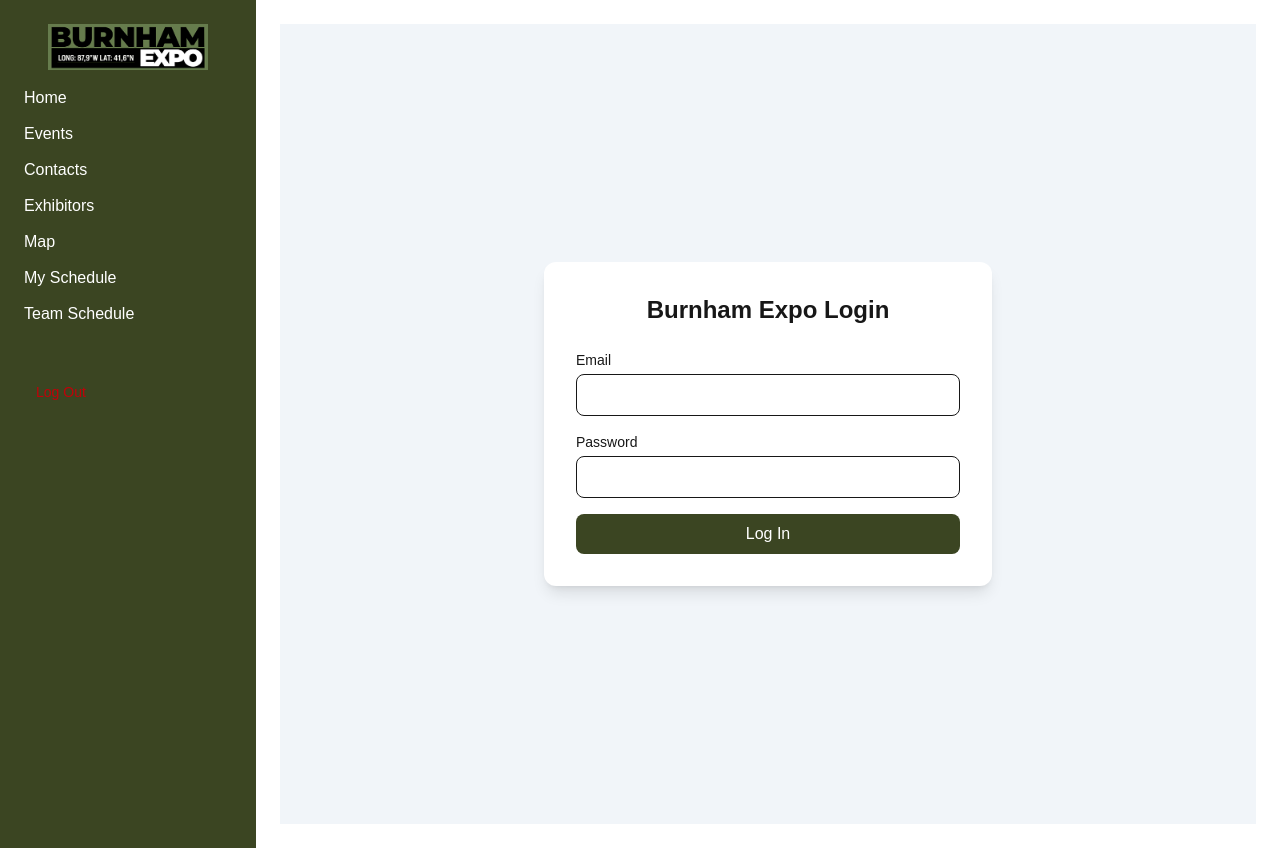
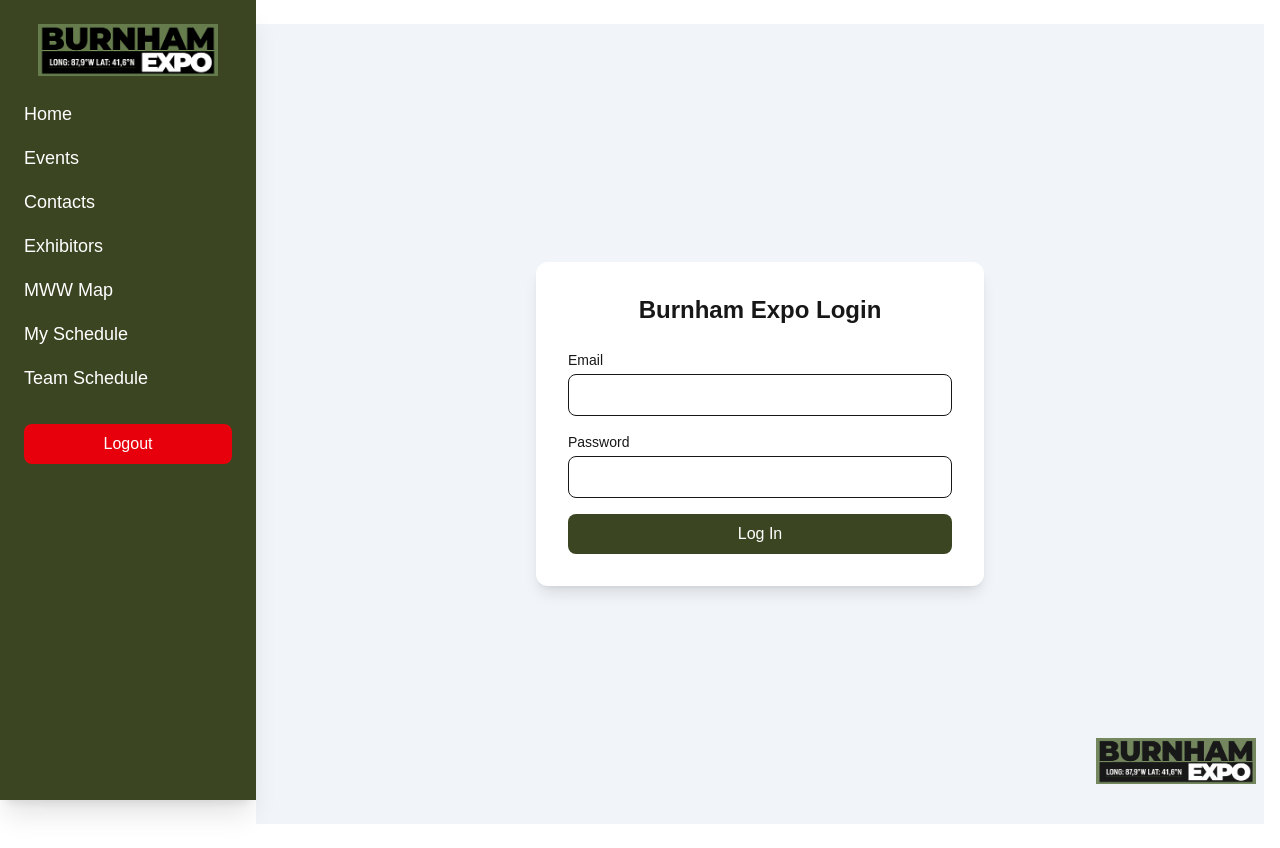
Before and after one commit to dreamst81/burnham-expo, a Next.js app: page /login in a window 1280 px wide. After the commit the page ends 824 px from the top, so only its background shows below. Built offline with nearby package versions, Linux system fonts and the light colour scheme; no server answers.

Commit message:
layout changes

```diff
--- a/src/app/layout.tsx
+++ b/src/app/layout.tsx
@@ -1,21 +1,49 @@
 import "./globals.css";
 import Sidebar from "@/components/Sidebar";
+import Image from "next/image";
 
 export const metadata = {
   title: "Burnham Expo",
-  description: "Event Intelligence Dashboard",
+  description: "Event intelligence for Modern Warfare Week",
 };
 
-export default function RootLayout({
-  children,
-}: {
-  children: React.ReactNode;
-}) {
+export default function RootLayout({ children }: { children: React.ReactNode }) {
   return (
     <html lang="en">
-      <body className="flex min-h-screen bg-[#f9fafb] text-gray-800">
+      <body className="flex bg-[#fafafa]">
         <Sidebar />
-        <main className="flex-1 p-6">{children}</main>
+
+        {/* MAIN CONTENT AREA */}
+        <main className="flex-1 min-h-screen relative pt-14 lg:pt-6 lg:pl-64 px-4">
+
+          {/* 🔥 Burnham Logo (Top Right Global Header) */}
+          <div className="hidden lg:block fixed bottom-4 right-6 z-20">
+            <a href="/">
+              <Image
+                src="/burnham-expo-logo.jpg"
+                alt="Burnham Expo Logo"
+                width={160}
+                height={50}
+                className="object-contain opacity-90 hover:opacity-100 transition"
+              />
+            </a>
+          </div>
+
+          {/* 🔥 Mobile header logo (inside the drawer header area) */}
+          <div className="lg:hidden flex justify-end pr-3 pb-2 fixed bottom-4 right-6 z-20">
+            <a href="/">
+              <Image
+                src="/burnham-expo-logo.jpg"
+                alt="Burnham Expo Logo"
+                width={110}
+                height={40}
+                className="object-contain opacity-90 hover:opacity-100 transition"
+              />
+            </a>
+          </div>
+
+          {children}
+        </main>
       </body>
     </html>
   );
--- a/src/app/team-schedule/page.tsx
+++ b/src/app/team-schedule/page.tsx
@@ -1,10 +1,15 @@
 "use client";
 
 import { useEffect, useState } from "react";
+import { supabase } from "@/lib/supabaseClient";
 import { useRouter } from "next/navigation";
-import { supabase } from "@/lib/supabaseClient";
 
 const MWW_TRADE_SHOW_ID = "341ac0f3-82e0-484a-9809-ff512d6722a4";
+
+type Profile = {
+  user_id: string;
+  full_name: string | null;
+};
 
 type TeamScheduleItem = {
   id: string;
@@ -14,43 +19,75 @@
   start_time: string;
   end_time: string | null;
   note: string | null;
+  exhibitors: { name: string }[] | null;
 };
 
 export default function TeamSchedulePage() {
   const router = useRouter();
+
+  const [loading, setLoading] = useState(true);
   const [itemsByUser, setItemsByUser] = useState<
     Record<string, TeamScheduleItem[]>
   >({});
-  const [loading, setLoading] = useState(true);
+  const [profiles, setProfiles] = useState<Record<string, Profile>>({});
 
   useEffect(() => {
     async function load() {
+      // 1) USER CHECK
       const { data: authData } = await supabase.auth.getUser();
       if (!authData?.user) {
         router.push("/login");
         return;
       }
 
-      const { data, error } = await supabase
+      // 2) LOAD ALL SCHEDULE ITEMS (NO JOIN)
+      const { data: schedules, error: schedErr } = await supabase
         .from("expo_schedules")
-        .select("id,user_id,title,location,start_time,end_time,note")
+        .select(
+          `
+          id,
+          user_id,
+          title,
+          location,
+          start_time,
+          end_time,
+          note,
+          exhibitors(name)
+        `
+        )
         .eq("trade_show_id", MWW_TRADE_SHOW_ID)
-        .order("start_time", { ascending: true });
+        .order("start_time");
 
-      if (error) {
-        console.error(error);
+      if (schedErr) {
+        console.error(schedErr);
         setLoading(false);
         return;
       }
 
       const grouped: Record<string, TeamScheduleItem[]> = {};
-      (data || []).forEach((row) => {
-        const r = row as TeamScheduleItem;
-        if (!grouped[r.user_id]) grouped[r.user_id] = [];
-        grouped[r.user_id].push(r);
+      (schedules || []).forEach((row) => {
+        if (!grouped[row.user_id]) grouped[row.user_id] = [];
+        grouped[row.user_id].push(row as TeamScheduleItem);
       });
 
       setItemsByUser(grouped);
+
+      // 3) LOAD ALL PROFILES SEPARATELY
+      const { data: profileRows, error: profileErr } = await supabase
+        .from("profiles")
+        .select("user_id, full_name");
+
+      if (profileErr) {
+        console.error(profileErr);
+      }
+
+      const profileMap: Record<string, Profile> = {};
+      (profileRows || []).forEach((p: Profile) => {
+        profileMap[p.user_id] = p;
+      });
+
+      setProfiles(profileMap);
+
       setLoading(false);
     }
 
@@ -64,70 +101,135 @@
   const userIds = Object.keys(itemsByUser);
 
   return (
-    <div className="space-y-8 max-w-5xl">
+    <div className="max-w-6xl space-y-8">
       <h1 className="text-3xl font-bold">Team Schedule</h1>
       <p className="text-gray-600 text-sm">
-        Everyone&apos;s plan for Modern Warfare Week. Use this to coordinate who is
-        where and when.
+        Everyone’s Modern Warfare Week plan — clean, color-coded, and reliable.
       </p>
 
-      {userIds.length === 0 ? (
-        <p className="text-gray-500 text-sm">
-          No schedule entries yet. Once you and the team start adding items,
-          they&apos;ll show up here.
-        </p>
-      ) : (
-        <div className="grid md:grid-cols-2 gap-6">
-          {userIds.map((uid) => {
-            const items = itemsByUser[uid].slice().sort((a, b) =>
-              new Date(a.start_time).getTime() -
-              new Date(b.start_time).getTime()
+      <div className="grid md:grid-cols-2 xl:grid-cols-3 gap-6">
+        {userIds.map((uid, idx) => {
+          const colors = [
+            {
+              border: "border-emerald-700",
+              bg: "bg-emerald-50",
+              tagBg: "bg-emerald-700",
+            },
+            {
+              border: "border-sky-700",
+              bg: "bg-sky-50",
+              tagBg: "bg-sky-700",
+            },
+            {
+              border: "border-amber-700",
+              bg: "bg-amber-50",
+              tagBg: "bg-amber-700",
+            },
+            {
+              border: "border-violet-700",
+              bg: "bg-violet-50",
+              tagBg: "bg-violet-700",
+            },
+          ][idx % 4];
+
+          const items = itemsByUser[uid];
+
+          const displayName =
+            profiles[uid]?.full_name ?? `User ${uid.slice(0, 8)}…`;
+
+          const initials =
+            displayName
+              .split(" ")
+              .map((p) => p[0]?.toUpperCase())
+              .join("")
+              .slice(0, 2) || "U";
+
+          // Group by day
+          const byDay: Record<string, TeamScheduleItem[]> = {};
+          items.forEach((item) => {
+            const key = new Date(item.start_time).toDateString();
+            if (!byDay[key]) byDay[key] = [];
+            byDay[key].push(item);
+          });
+
+          const dayKeys = Object.keys(byDay).sort(
+            (a, b) =>
+              new Date(a).getTime() - new Date(b).getTime()
           );
 
           return (
             <div
               key={uid}
-                className="bg-white rounded-xl shadow p-5 space-y-3"
+              className={`border ${colors.border} rounded-2xl bg-white shadow overflow-hidden`}
             >
-                <div className="flex justify-between items-center mb-2">
-                  <h2 className="text-lg font-semibold">
-                    User: {uid.slice(0, 8)}…
-                  </h2>
-                  {/* Later: we can map user_id -> "Dan", "Niño" via a profiles table */}
+              <div className="px-4 py-3 border-b bg-slate-50 flex items-center space-x-3">
+                <div
+                  className={`w-9 h-9 rounded-full flex items-center justify-center text-xs font-semibold text-white ${colors.tagBg}`}
+                >
+                  {initials}
+                </div>
+                <div>
+                  <div className="font-semibold text-sm">{displayName}</div>
+                  <div className="text-[11px] text-gray-500">
+                    Modern Warfare Week
+                  </div>
+                </div>
               </div>
 
-                <ul className="space-y-3">
-                  {items.map((item) => (
-                    <li
+              <div className={`p-4 space-y-4 ${colors.bg}`}>
+                {dayKeys.map((day) => (
+                  <div key={day} className="space-y-2">
+                    <div className="text-xs font-semibold text-gray-700 uppercase">
+                      {day}
+                    </div>
+
+                    {byDay[day].map((item) => (
+                      <div
                         key={item.id}
-                      className="border rounded-lg px-3 py-2 space-y-1"
+                        className="bg-white rounded-lg shadow px-3 py-2 border"
                       >
                         <div className="font-semibold text-sm">
                           {item.title}
                         </div>
+
                         {item.location && (
                           <div className="text-xs text-gray-600">
                             {item.location}
                           </div>
                         )}
+
+                        {item.exhibitors?.[0]?.name && (
+                          <div className="text-[11px] text-emerald-700">
+                            Exhibitor: {item.exhibitors[0].name}
+                          </div>
+                        )}
+
                         <div className="text-[11px] text-gray-500">
-                        {new Date(item.start_time).toLocaleString()}
+                          {new Date(item.start_time).toLocaleTimeString([], {
+                            hour: "numeric",
+                            minute: "2-digit",
+                          })}
                           {item.end_time &&
-                          ` – ${new Date(item.end_time).toLocaleString()}`}
+                            ` – ${new Date(item.end_time).toLocaleTimeString([], {
+                              hour: "numeric",
+                              minute: "2-digit",
+                            })}`}
                         </div>
+
                         {item.note && (
                           <div className="text-xs text-gray-700">
                             {item.note}
                           </div>
                         )}
-                    </li>
+                      </div>
                     ))}
-                </ul>
+                  </div>
+                ))}
+              </div>
             </div>
           );
         })}
       </div>
-      )}
     </div>
   );
 }
--- a/src/components/Sidebar.tsx
+++ b/src/components/Sidebar.tsx
@@ -1,11 +1,18 @@
 "use client";
 
 import Link from "next/link";
+import Image from "next/image";
+import { useState, useEffect } from "react";
 import { supabase } from "@/lib/supabaseClient";
 import { useRouter } from "next/navigation";
 
 export default function Sidebar() {
   const router = useRouter();
+  const [open, setOpen] = useState(false);
+
+  // Fix hydration issues
+  const [mounted, setMounted] = useState(false);
+  useEffect(() => setMounted(true), []);
 
   async function handleLogout() {
     await supabase.auth.signOut();
@@ -13,37 +20,102 @@
   }
 
   return (
-    <div className="w-64 bg-[#3b4522] text-white min-h-screen p-6 space-y-6">
+    <>
+      {/* 🔥 Fixed Mobile Hamburger (always visible, hydration-safe) */}
+      {mounted && (
+        <button
+          onClick={() => setOpen(true)}
+          className="
+            lg:hidden
+            fixed top-3 left-3
+            z-50
+            text-2xl font-bold
+            bg-[#3b4522] text-white
+            px-3 py-1 rounded-md shadow-md
+          "
+        >
+          ☰
+        </button>
 
-      {/* Logo */}
-      <Link href="/" className="block mb-4">
-        <img
+      )}
+
+      {/* Sidebar / Drawer */}
+      <div
+        className={`
+          fixed top-0 left-0 h-full w-64 shadow-xl transform
+          transition-transform duration-300 z-40
+
+          /* Desktop Sidebar */
+          lg:translate-x-0
+          lg:bg-[#3b4522] lg:text-white
+
+          /* Mobile Drawer */
+          ${open ? "translate-x-0" : "-translate-x-full"}
+          bg-[#f2f2f2] text-black
+        `}
+      >
+        {/* Mobile Close Button */}
+        <div className="lg:hidden flex justify-end p-4">
+          <button
+            onClick={() => setOpen(false)}
+            className="text-2xl font-bold"
+          >
+            ✕
+          </button>
+        </div>
+
+        <div className="p-6 space-y-6">
+          {/* Desktop-only Logo */}
+          <Image
             src="/burnham-expo-logo.jpg"
-          alt="Burnham Logo"
-          className="mx-auto w-40 object-contain"
+            alt="Burnham Expo Logo"
+            width={180}
+            height={50}
+            className="hidden lg:block mx-auto object-contain"
           />
+
+          {/* Nav Items */}
+          <nav className="space-y-4">
+            {[
+              { label: "Home", href: "/" },
+              { label: "Events", href: "/events" },
+              { label: "Contacts", href: "/contacts" },
+              { label: "Exhibitors", href: "/exhibitors" },
+              {
+                label: "MWW Map",
+                href: "/trade-shows/341ac0f3-82e0-484a-9809-ff512d6722a4/map",
+              },
+              { label: "My Schedule", href: "/schedule" },
+              { label: "Team Schedule", href: "/team-schedule" },
+            ].map((item) => (
+              <Link
+                key={item.href}
+                href={item.href}
+                onClick={() => setOpen(false)} // close drawer on mobile
+                className="block text-lg hover:underline"
+              >
+                {item.label}
               </Link>
-
-      {/* Navigation */}
-      <nav className="space-y-3">
-        <Link href="/" className="block">Home</Link>
-        <Link href="/events" className="block">Events</Link>
-        <Link href="/contacts" className="block">Contacts</Link>
-        <Link href="/exhibitors" className="block">Exhibitors</Link>
-        <Link href="/trade-shows/341ac0f3-82e0-484a-9809-ff512d6722a4/map" className="block">
-          Map
-        </Link>
-        <Link href="/schedule" className="block">My Schedule</Link>
-        <Link href="/team-schedule" className="block">Team Schedule</Link>
+            ))}
           </nav>
 
           {/* Logout */}
           <button
             onClick={handleLogout}
-        className="mt-6 w-full text-left text-sm px-3 py-2 rounded-lg text-red-700 hover:bg-red-100"
+            className="mt-8 block w-full text-center bg-red-600 text-white py-2 rounded-lg hover:bg-red-700"
           >
-        Log Out
+            Logout
           </button>
         </div>
+      </div>
+
+      {/* Mobile Overlay */}
+      {open && (
+        <div
+          className="lg:hidden fixed inset-0 bg-black/40 z-30"
+          onClick={() => setOpen(false)}
+        />
+      )}
+    </>
   );
 }
```
Also changed, not shown: src/app/page.tsx (+0 -17 lines), src/app/schedule/page.tsx (+46 -45 lines). Lines whose indentation alone changed are shown as unchanged.
